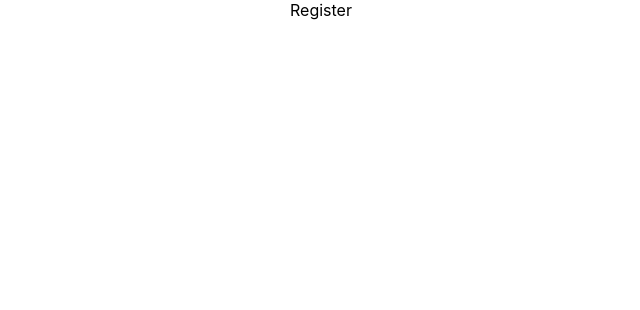
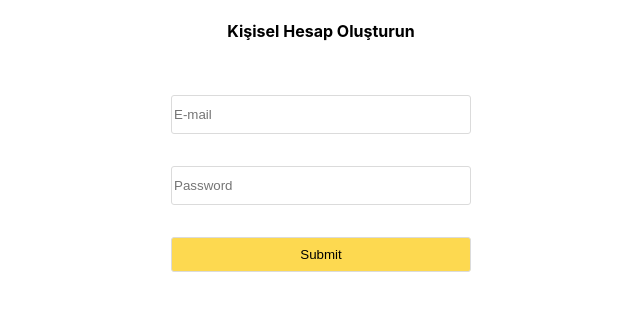
Before and after one commit to ayse8888/ziontopia, a React (Create React App) app: page / in a window 1280 px wide. Shown: the top 310 px of the page, without its empty margins (319-959 px from the left). Built offline with nearby package versions, Linux system fonts and the light colour scheme.

Commit message:
refister form created

```diff
--- a/src/App.js
+++ b/src/App.js
@@ -1,5 +1,5 @@
 import './App.css';
-import Register from './containers/Register';
+import { Register } from './containers/Register';
 
 function App() {
   return (
--- /dev/null
+++ b/src/components/Input/index.js
@@ -0,0 +1,12 @@
+import React from "react";
+
+export const Input = ({ type, placeholder, className, onChange }) => {
+  return (
+    <input
+      type={type}
+      placeholder={placeholder}
+      className={className}
+      onChange={onChange}
+    />
+  );
+};
--- a/src/containers/Register/index.js
+++ b/src/containers/Register/index.js
@@ -1,7 +1,29 @@
-import React from 'react'
+import React from "react";
+import { Input } from "../../components/Input";
+import "./style.css";
 
-const Register = () => {
-  return <div>Register</div>;
-}
-
-export default Register;
+export const Register = () => {
+  const handleRegister = (e) => {
+    e.preventDefault();
+  };
+  return (
+    <div className="registerFormContainer">
+      <h4>Kişisel Hesap Oluşturun</h4>
+      <form className="registerForm" onSubmit={handleRegister}>
+        <Input
+          type="email"
+          placeholder="E-mail"
+          className="emailInput"
+          onChange={() => {}}
+        />
+        <Input
+          type="password"
+          placeholder="Password"
+          className="passwordInput"
+          onChange={() => {}}
+        />
+        <Input type="submit" className="submitInput" />
+      </form>
+    </div>
+  );
+};
--- /dev/null
+++ b/src/containers/Register/style.css
@@ -0,0 +1,31 @@
+.registerFormContainer {
+    display: flex;
+    flex-direction: column;
+    align-items: center;
+    justify-content: center;
+}
+
+.registerForm {
+    display: flex;
+    flex-direction: column;
+    width: 100%;
+    max-width: 300px;
+}
+
+.registerForm input {
+    margin-top: 2rem;
+    outline: none;
+    border: 1px solid rgb(219, 219, 219);
+    background-color: #fff;
+    height: 35px;
+    border-radius: 3px;
+}
+
+.registerForm input:focus {
+    border: 1px solid #FDD950;
+}
+
+.submitInput {
+    background: #FDD950 !important;
+    outline: none;
+}
```
Also changed, not shown: src/components/Input/style.css (added).
